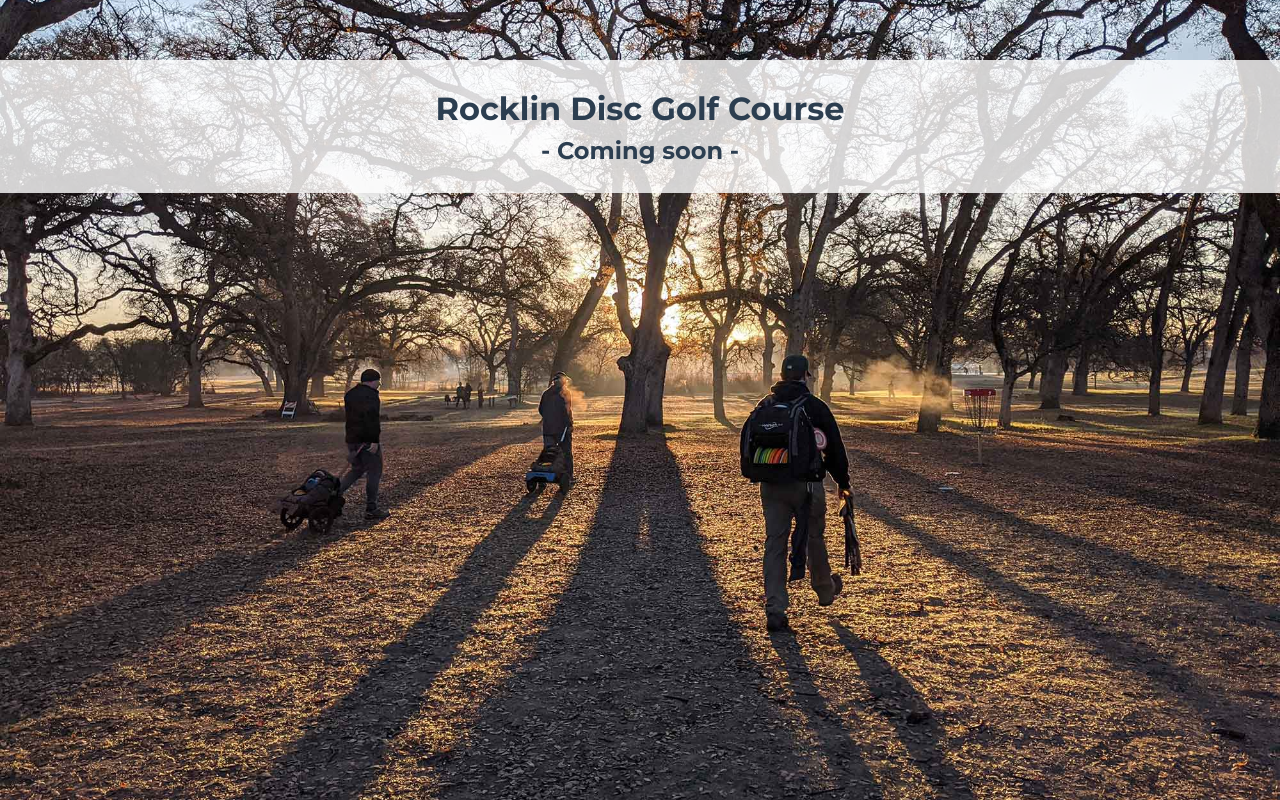
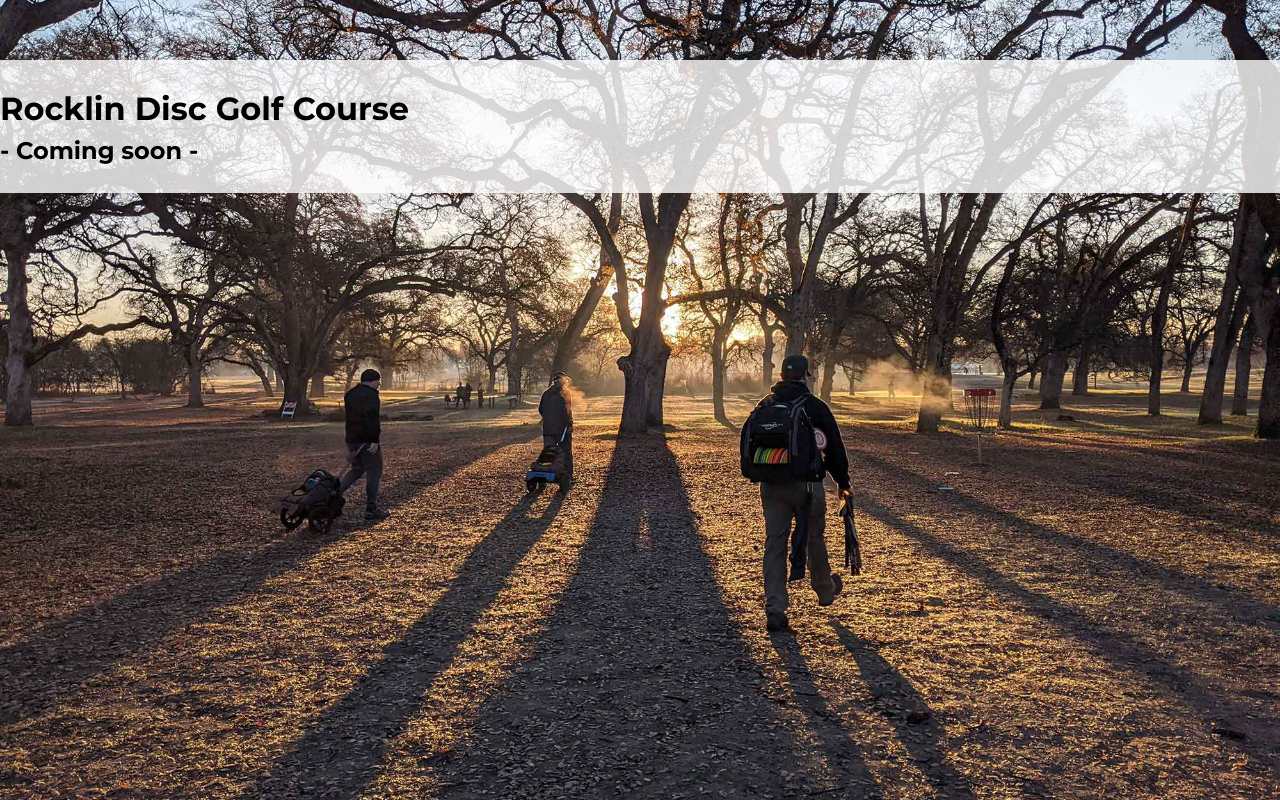
Before and after one commit to raybullard/rocklindgc, a Vue app: page / in a window 1280 px wide. Built offline with nearby package versions, Linux system fonts and the light colour scheme.

Commit message:
fix the postcss issue?

```diff
--- a/package.json
+++ b/package.json
@@ -9,13 +9,13 @@
   },
   "dependencies": {
     "@tailwindcss/postcss7-compat": "^2.0.2",
-    "autoprefixer": "^10.1.0",
+    "autoprefixer": "^9.8.6",
     "core-js": "^3.6.5",
-    "postcss": "^8.2.2",
+    "postcss": "^7.0.35",
     "postcss-cli": "^8.3.1",
     "postcss-import": "^14.0.0",
     "postcss-loader": "^4.1.0",
-    "tailwindcss": "^2.0.2",
+    "tailwindcss": "npm:@tailwindcss/postcss7-compat@^2.0.2",
     "vue": "^2.6.11"
   },
   "devDependencies": {
--- a/src/App.vue
+++ b/src/App.vue
@@ -31,8 +31,6 @@ body {
   font-family: 'Montserrat', sans-serif;
   -webkit-font-smoothing: antialiased;
   -moz-osx-font-smoothing: grayscale;
-  text-align: center;
-  color: #2c3e50;
   margin-top: 60px;
 }
 </style>
--- a/src/components/HelloWorld.vue
+++ b/src/components/HelloWorld.vue
@@ -1,6 +1,6 @@
 <template>
-  <div class="hello">
-    <h1>Rocklin Disc Golf Course</h1>
+  <div class="hello flex justify-center">
+    <h1 class="flex">Rocklin Disc Golf Course</h1>
     <h2>- Coming soon -</h2>
   </div>
 </template>
```
Also changed, not shown: 1 other file (tests, documents, lock files or other folders).
